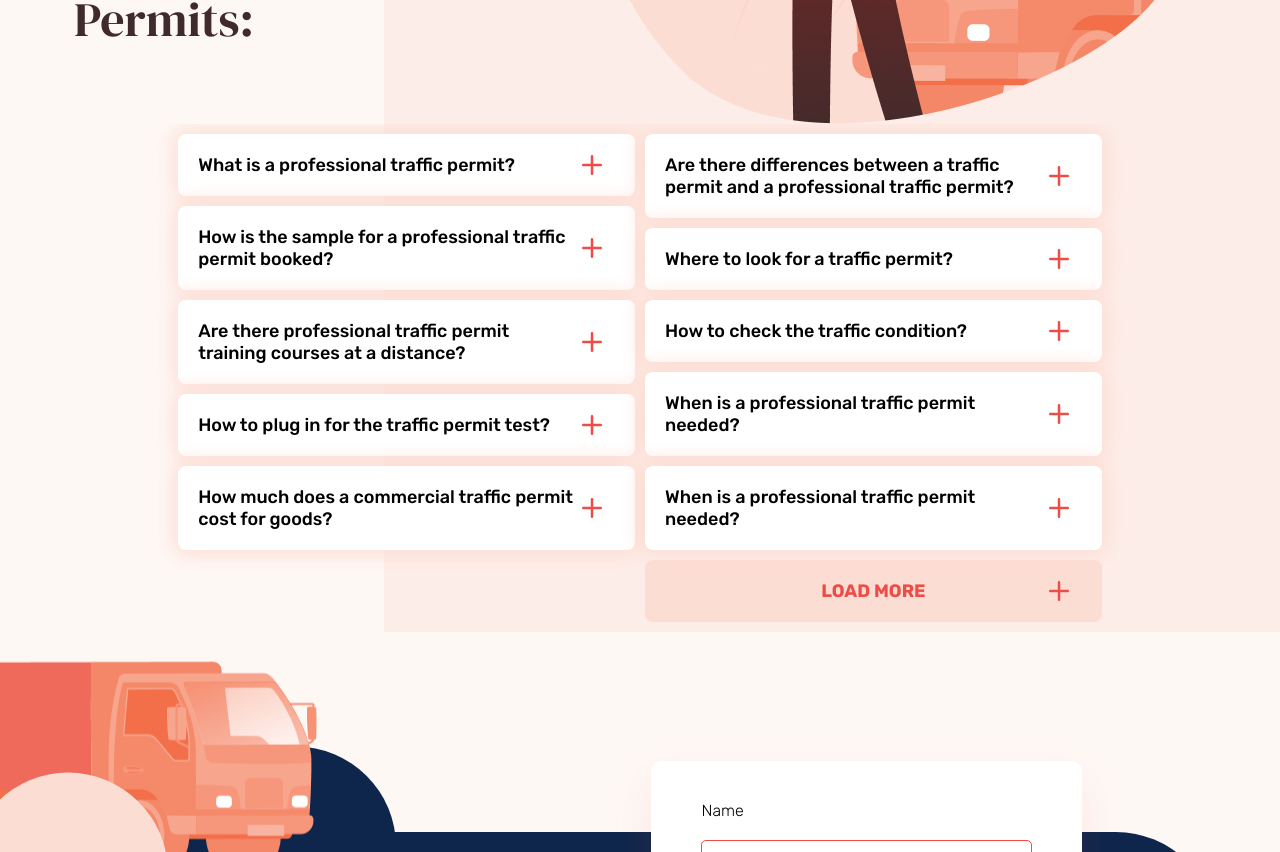
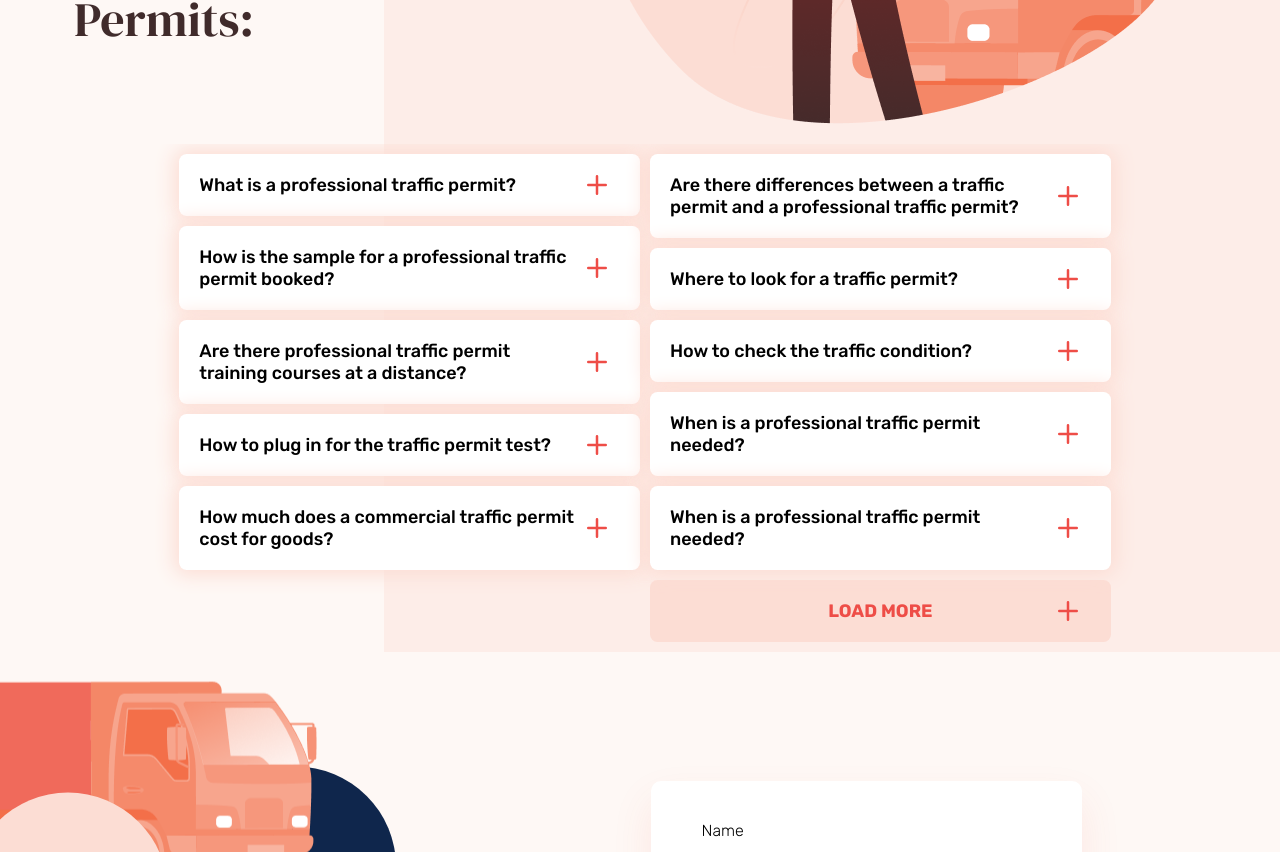
Before and after one commit to alexmsc96/traffico, a React (Create React App) app: page / in a window 1280 px wide. Shown: the part 2700-3552 px from the top of the page. Built offline with nearby package versions, Linux system fonts and the light colour scheme.

Commit message:
final touches

```diff
--- a/src/components/Faqs/Faqs.module.scss
+++ b/src/components/Faqs/Faqs.module.scss
@@ -64,7 +64,7 @@
     @include Flex(center, flex-start, row);
     overflow: hidden;
     flex-wrap: wrap;
-    margin-right: 1rem;
+    margin-top: 2rem;
     transition: $basic-transition;
 
     @media (max-width: 425px) {
```
